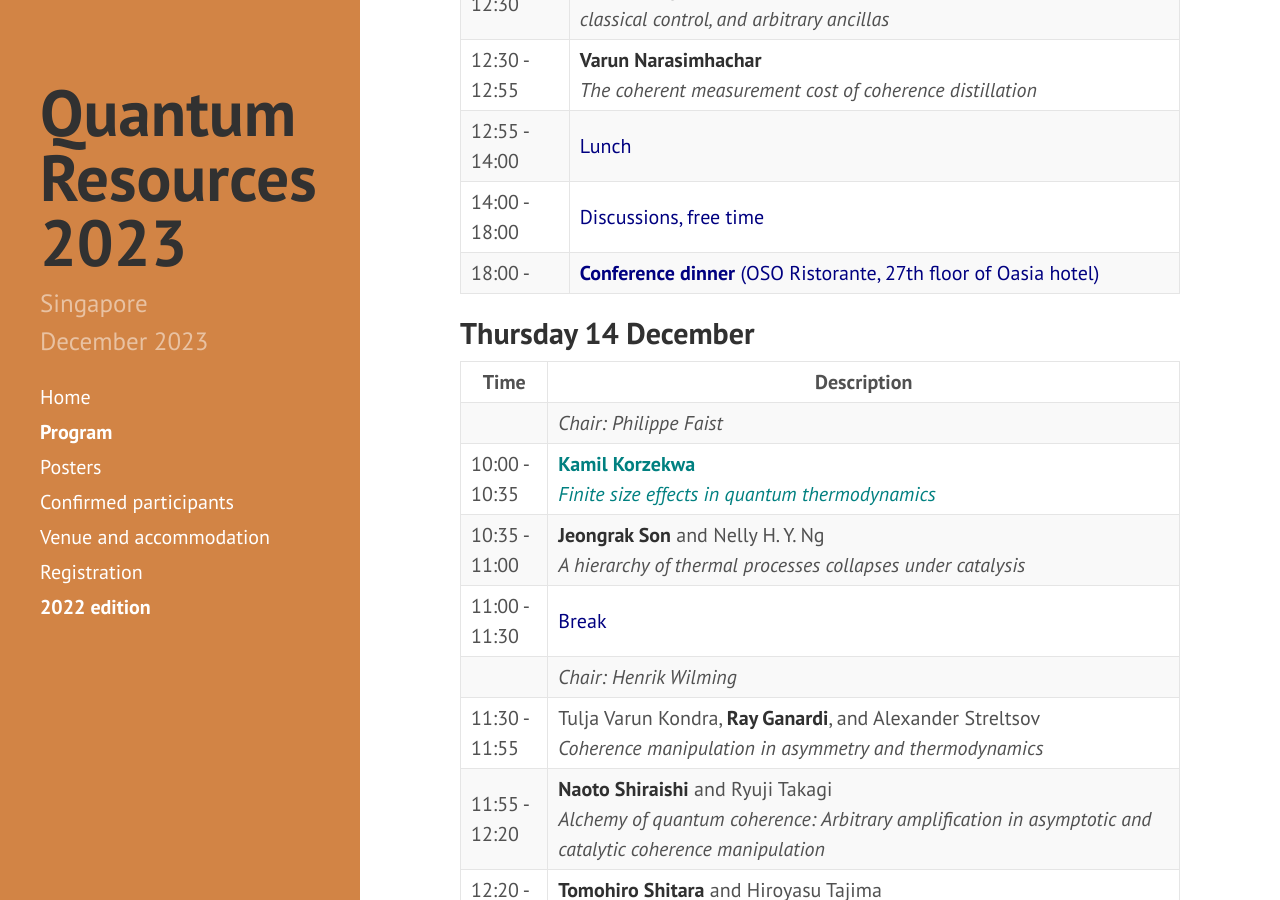
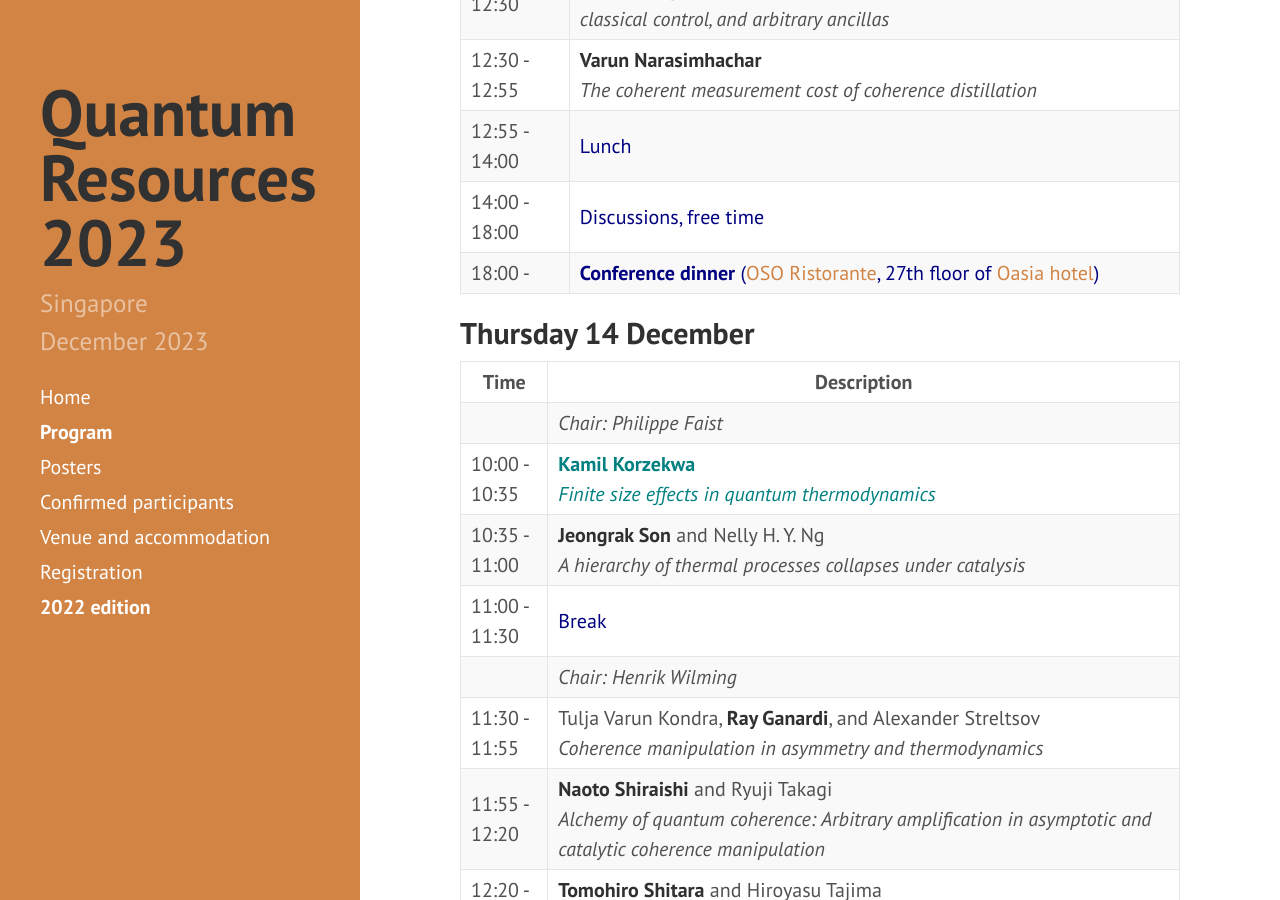
Before and after one commit to RyujiPat2/RyujiPat2.github.io, a Jekyll site: the page built from program.md, in a window 1280 px wide and 900 px high, scrolled down 3853 px. Built offline with Jekyll 4.4.1, drawn with Linux system fonts in a browser that asks for light colours; nearby versions of some CDN libraries; part of the change alters nothing that is shown.

Commit message:
Update program.md

```diff
--- a/program.md
+++ b/program.md
@@ -77,7 +77,7 @@ order: 2
 | 12:30 - 12:55  | **Varun Narasimhachar** <br /><i>The coherent measurement cost of coherence distillation</i>        |
 | 12:55 - 14:00  | <span class="p-invited">Lunch</span>      |
 | 14:00 - 18:00  | <span class="p-invited">Discussions, free time</span>     |
-| 18:00 -   | <span class="p-invited"><b>Conference dinner</b> (OSO Ristorante, 27th floor of Oasia hotel)</span>     |
+| 18:00 -   | <span class="p-invited"><b>Conference dinner</b> (<a href="https://singapore.oso.sg/">OSO Ristorante</a>, 27th floor of <a href="https://maps.app.goo.gl/8JU3ZgCXGpXNZCPF9">Oasia hotel</a>)</span>     |
 
 
 ## Thursday 14 December
```
